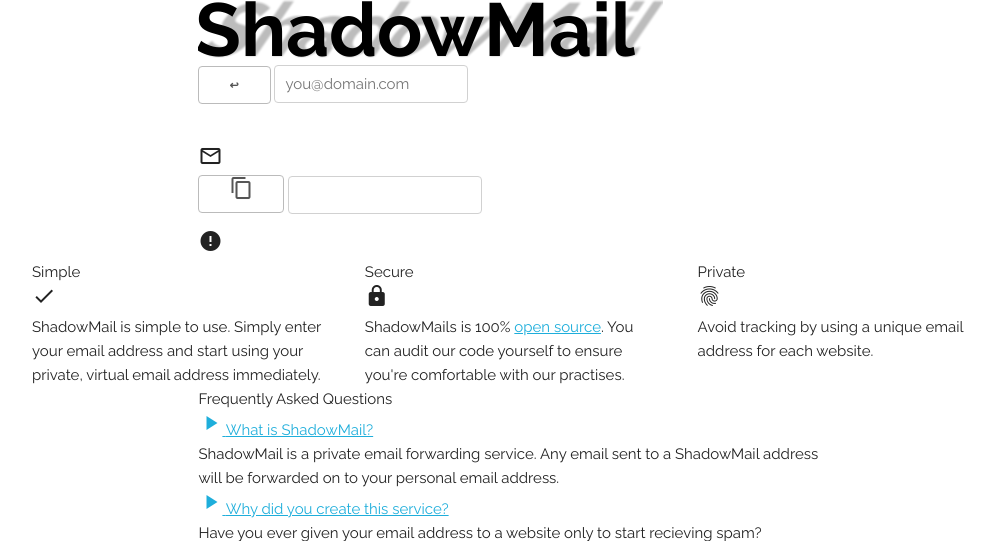
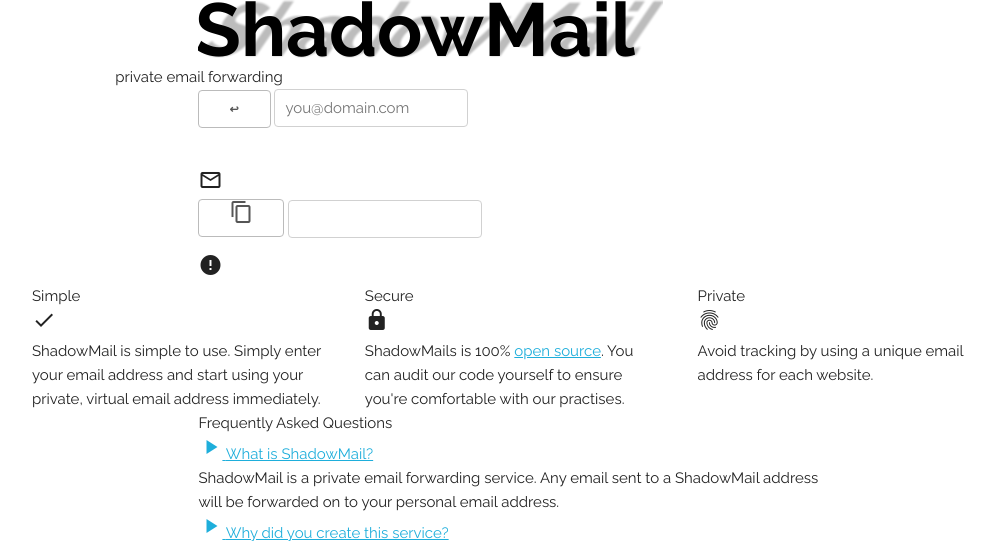
Before and after one commit to hintofbasil/Shadowmail, a Python web app: template flask/app/templates/homepage.html in a window 1280 px wide. Shown: the top 541 px of the page, without its empty margins (128-1121 px from the left). Run offline with Jinja, Linux system fonts and the light colour scheme; the template is opened without the code that fills it, so the values that code supplies are empty; some libraries are stand-ins or nearby versions.

Commit message:
Added sub title to homepage to give a simple description

```diff
--- a/flask/app/sass/_colors.scss
+++ b/flask/app/sass/_colors.scss
@@ -1,6 +1,7 @@
 $background-color: #340138;
 $text-on-background-color: #fff;
 $text-on-background-hyperlink: #666;
+$subtitle-text-color: #a270a6;
 
 $warning-text: #ff0000;
 $success-text-color: #a370a7;
--- a/flask/app/templates/homepage.html
+++ b/flask/app/templates/homepage.html
@@ -38,6 +38,11 @@
 			<div class="row">
 				<div class="offset-by-two eight columns title">
 					<img src="static/images/logo.png" alt="ShadowMail" class="logo-image" />
+				</div>
+			</div>
+			<div class="row">
+				<div class="offset-by-one ten columns sub-title">
+					private email forwarding
 				</div>
 			</div>
 			<div class="row">
```
Also changed, not shown: flask/app/sass/title.scss (+15 -0 lines).
